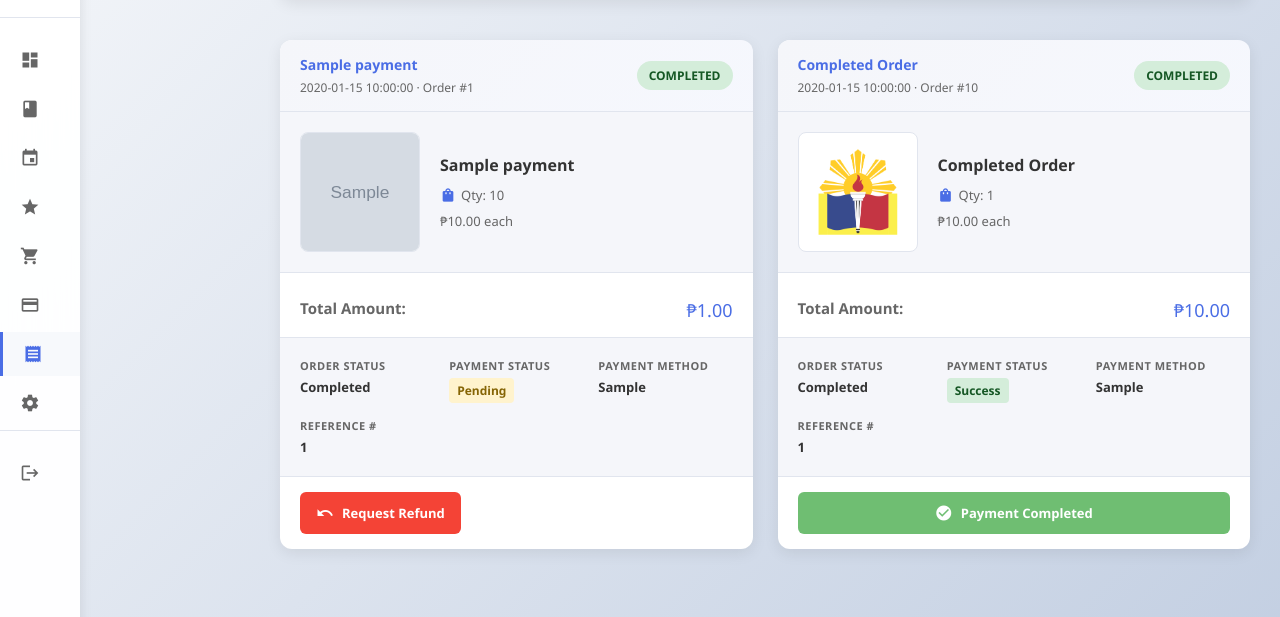
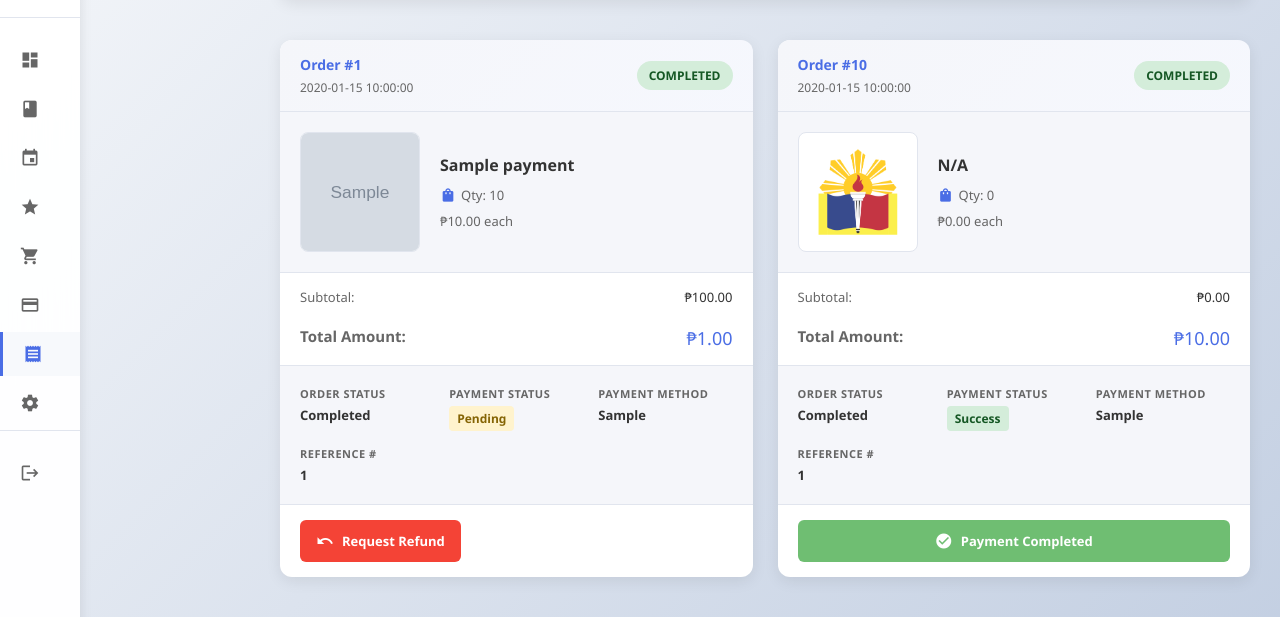
Before and after one commit to KixxFTW/Software-Design-UCU-MERCHANDISE-HUB, a Flask app: page /my_purchases in a window 1280 px wide. Shown: the part 142-759 px from the top of the page. Run offline with Flask 3, Linux system fonts and the light colour scheme; the visitor is signed in with stand-in values (Sample User, id 1); grey boxes marked "Sample" are stand-in pictures; a database or web service that is not in the repository returns one stand-in record (values such as "Sample title"); parts of the project's set-up code (start-up, migrations or seed data) failed here and were passed over; some libraries are stand-ins or nearby versions.

Commit message:
single-product purchase card layout

```diff
--- a/UCU+ Software Design/run.py
+++ b/UCU+ Software Design/run.py
@@ -2795,6 +2795,16 @@ def my_purchases():
                 if not order_map[oid]['image_url']:
                     order_map[oid]['image_url'] = img
         purchases = list(order_map.values())
+        for p in purchases:
+            if p['order_items']:
+                first = p['order_items'][0]
+                p.setdefault('item_name', first['name'])
+                p.setdefault('quantity', first['quantity'])
+                p.setdefault('price', first['price'])
+            else:
+                p.setdefault('item_name', '')
+                p.setdefault('quantity', 0)
+                p.setdefault('price', 0.0)
 
         # Also fetch historical completed payments whose orders were deleted (old bug)
         cursor.execute("SELECT email FROM students WHERE student_id = %s", (student_id,))
@@ -2964,6 +2974,16 @@ def instructor_my_purchases():
                 if not order_map[oid]['image_url']:
                     order_map[oid]['image_url'] = img
         purchases = list(order_map.values())
+        for p in purchases:
+            if p['order_items']:
+                first = p['order_items'][0]
+                p.setdefault('item_name', first['name'])
+                p.setdefault('quantity', first['quantity'])
+                p.setdefault('price', first['price'])
+            else:
+                p.setdefault('item_name', '')
+                p.setdefault('quantity', 0)
+                p.setdefault('price', 0.0)
 
         # Also fetch historical completed payments whose orders were deleted (old bug)
         instructor_email = session.get('email')
--- a/UCU+ Software Design/templates/MyPurchases.html
+++ b/UCU+ Software Design/templates/MyPurchases.html
@@ -57,55 +57,35 @@
                         <!-- Order Header -->
                         <div class="order-header">
                             <div class="order-number">
-                                <span class="badge">
-                                    {% if purchase.order_items %}
-                                        {{ purchase.order_items[0].name }}{% if purchase.order_items|length > 1 %} +{{ purchase.order_items|length - 1 }} more{% endif %}
-                                    {% else %}
-                                        Order #{{ purchase.order_id }}
-                                    {% endif %}
-                                </span>
-                                <span class="order-date">{{ purchase.created_at|default('N/A') }} · Order #{{ purchase.order_id }}</span>
+                                <span class="badge">Order #{{ purchase.order_id }}</span>
+                                <span class="order-date">{{ purchase.created_at|default('N/A') }}</span>
                             </div>
                             <span class="status-badge {% if purchase.status|lower == 'completed' %}status-completed{% elif purchase.status|lower == 'processing' %}status-processing{% else %}status-pending{% endif %}">
                                 {{ purchase.status|default('Pending')|title }}
                             </span>
                         </div>
 
-                        <!-- Product Images & Info -->
+                        <!-- Product Image & Info -->
                         <div class="product-section">
-                            <div class="product-images">
-                                {% for item in purchase.order_items %}
-                                <div class="product-image">
-                                    <img src="{{ item.image_url or url_for('static', filename='images/UCULOGO.png') }}"
-                                         alt="{{ item.name }}">
-                                </div>
-                                {% else %}
-                                <div class="product-image">
-                                    <img src="{{ purchase.image_url or url_for('static', filename='images/UCULOGO.png') }}"
-                                         alt="{{ purchase.order_items[0].name if purchase.order_items else 'Product' }}">
-                                </div>
-                                {% endfor %}
+                            <div class="product-image">
+                                <img src="{{ purchase.image_url or url_for('static', filename='images/UCULOGO.png') }}"
+                                     alt="{{ purchase.item_name|default('Product') }}">
                             </div>
                             <div class="product-details">
-                                {% for item in purchase.order_items %}
-                                <div class="item-row">
-                                    <h3>{{ item.name }}</h3>
-                                    <div class="quantity-price">
-                                        <span class="quantity"><i class="material-icons">shopping_bag</i> Qty: {{ item.quantity }}</span>
-                                        <span class="unit-price">₱{{ "%.2f"|format(item.price) }} each</span>
-                                    </div>
+                                <h3>{{ purchase.item_name|default('N/A') }}</h3>
+                                <div class="quantity-price">
+                                    <span class="quantity"><i class="material-icons">shopping_bag</i> Qty: {{ purchase.quantity|default(0) }}</span>
+                                    <span class="unit-price">₱{{ "%.2f"|format(purchase.price|default(0)) }} each</span>
                                 </div>
-                                {% else %}
-                                <div class="item-row">
-                                    <h3>{{ purchase.order_items[0].name if purchase.order_items else 'Order #' ~ purchase.order_id }}</h3>
-                                    <span class="unit-price">Product details retained</span>
-                                </div>
-                                {% endfor %}
                             </div>
                         </div>
 
                         <!-- Amount Section -->
                         <div class="amount-section">
+                            <div class="amount-row">
+                                <span class="label">Subtotal:</span>
+                                <span class="value">₱{{ "%.2f"|format((purchase.price|default(0)) * (purchase.quantity|default(0))) }}</span>
+                            </div>
                             <div class="amount-row total">
                                 <span class="label">Total Amount:</span>
                                 <span class="value">₱{{ "%.2f"|format(purchase.total_amount|default(0)) }}</span>
@@ -432,21 +412,6 @@
             background: var(--light);
         }
 
-        .product-images {
-            display: flex;
-            flex-wrap: wrap;
-            gap: 10px;
-            flex-shrink: 0;
-        }
-
-        .item-row {
-            margin-bottom: 12px;
-        }
-
-        .item-row:last-child {
-            margin-bottom: 0;
-        }
-
         .product-image {
             width: 120px;
             height: 120px;
```
Also changed, not shown: UCU+ Software Design/templates/InstructorMyPurchases.html (+12 -40 lines).
